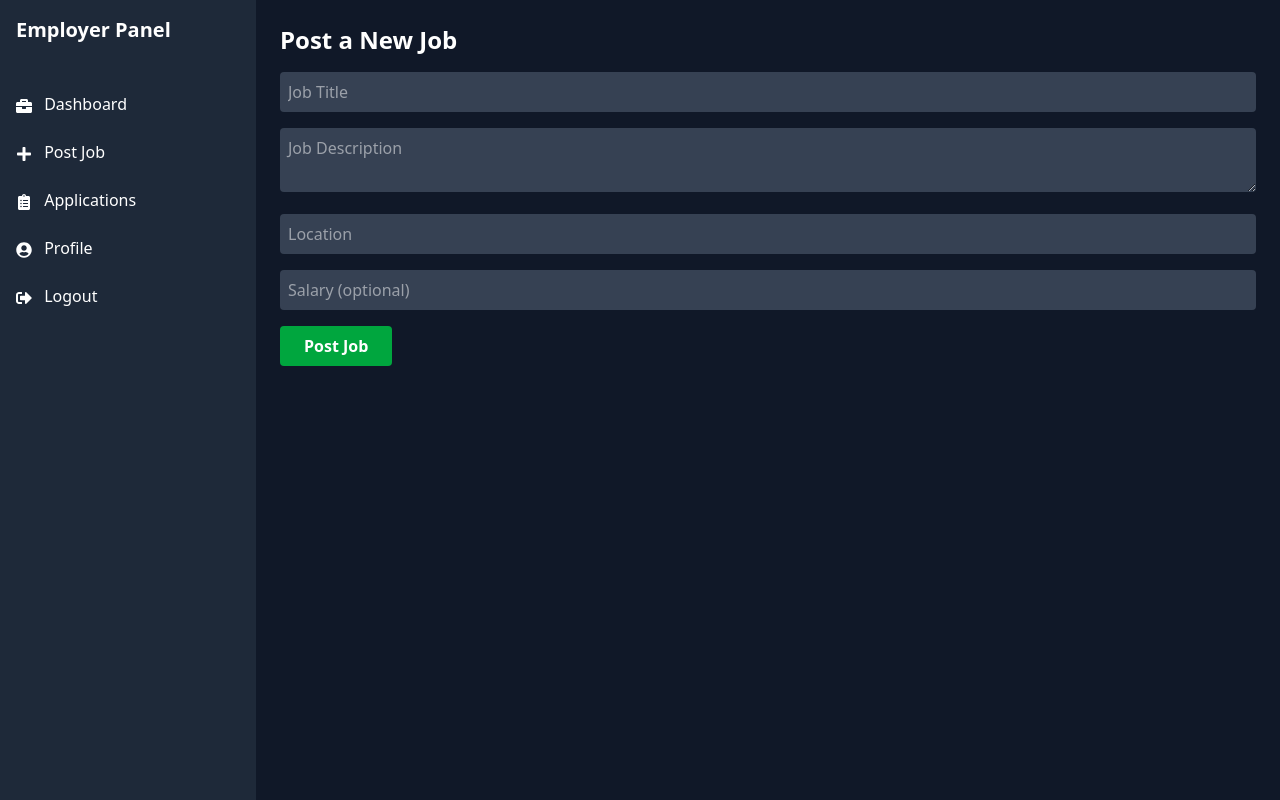
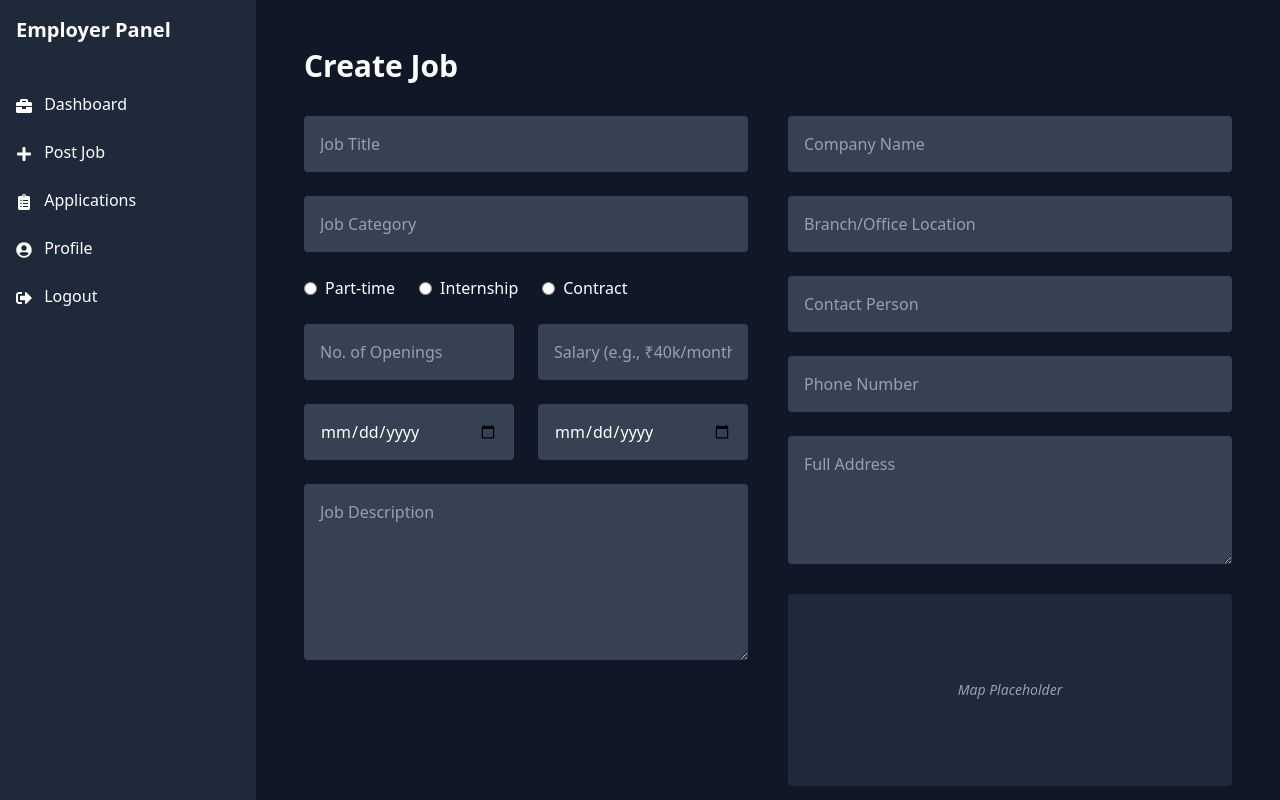
Before and after one commit to omkgupta1/Local-Part-Time-Job-Finder, a React (Vite) app: page /employer/dashboard in a window 1280 px wide. Both pictures are taken after a click on the button "Post Job". Shown: the top 800 px of the page. Built offline with nearby package versions, Linux system fonts and the light colour scheme.

Commit message:
aayush dashboard

```diff
--- a/src/EmployerHome.jsx
+++ b/src/EmployerHome.jsx
@@ -1,10 +1,172 @@
+// import React, { useState } from "react";
+// import { FaPlus, FaClipboardList, FaBriefcase, FaUserCircle, FaSignOutAlt } from "react-icons/fa";
+
+// const EmployerHome = () => {
+//   const [activeTab, setActiveTab] = useState("dashboard");
+
+//   // Dummy jobs and applications — replace with real API later
+//   const postedJobs = [
+//     { id: 1, title: "Frontend Developer", applicants: 5 },
+//     { id: 2, title: "Content Writer", applicants: 3 },
+//   ];
+
+//   const applications = [
+//     { id: 1, name: "Rahul Sharma", job: "Frontend Developer" },
+//     { id: 2, name: "Priya Verma", job: "Content Writer" },
+//   ];
+
+//   return (
+//     <div className="min-h-screen flex bg-gray-900 text-white">
+//       {/* Sidebar */}
+//       <div className="w-1/5 bg-gray-800 p-4 flex flex-col gap-6">
+//         <h2 className="text-xl font-bold mb-6">Employer Panel</h2>
+//         <button onClick={() => setActiveTab("dashboard")} className="text-left hover:text-blue-400">
+//           <FaBriefcase className="inline mr-2" /> Dashboard
+//         </button>
+//         <button onClick={() => setActiveTab("postJob")} className="text-left hover:text-blue-400">
+//           <FaPlus className="inline mr-2" /> Post Job
+//         </button>
+//         <button onClick={() => setActiveTab("applications")} className="text-left hover:text-blue-400">
+//           <FaClipboardList className="inline mr-2" /> Applications
+//         </button>
+//         <button onClick={() => setActiveTab("profile")} className="text-left hover:text-blue-400">
+//           <FaUserCircle className="inline mr-2" /> Profile
+//         </button>
+//         <button onClick={() => alert("Logout logic here")} className="text-left hover:text-red-400">
+//           <FaSignOutAlt className="inline mr-2" /> Logout
+//         </button>
+//       </div>
+
+//       {/* Main Content */}
+//       <div className="w-4/5 p-6 overflow-y-auto">
+//         {activeTab === "dashboard" && (
+//           <div>
+//             <h1 className="text-2xl font-bold mb-4">Welcome to Employer Dashboard</h1>
+//             <p className="text-gray-400 mb-6">Manage your jobs and see who has applied!</p>
+
+//             <h2 className="text-xl font-semibold mb-3">Your Posted Jobs</h2>
+//             <div className="space-y-4">
+//               {postedJobs.map((job) => (
+//                 <div key={job.id} className="bg-gray-800 p-4 rounded-xl">
+//                   <h3 className="text-lg font-semibold">{job.title}</h3>
+//                   <p className="text-gray-400">{job.applicants} applications received</p>
+//                 </div>
+//               ))}
+//             </div>
+//           </div>
+//         )}
+
+//         {activeTab === "postJob" && (
+//   <div className="w-full px-10 py-8">
+//     <h1 className="text-3xl font-bold mb-8">Create Job</h1>
+//     <form className="grid grid-cols-2 gap-10 text-white">
+//       {/* LEFT SIDE — Job Details */}
+//       <div className="space-y-6">
+//         <input type="text" placeholder="Job Title" className="w-full p-4 rounded bg-gray-700" />
+//         <input type="text" placeholder="Job Category" className="w-full p-4 rounded bg-gray-700" />
+
+//         <div className="flex gap-6">
+//           {["Part-time", "Internship", "Contract"].map((type) => (
+//             <label key={type} className="flex items-center gap-2">
+//               <input type="radio" name="employmentType" value={type} className="accent-blue-500" />
+//               {type}
+//             </label>
+//           ))}
+//         </div>
+
+//         <div className="grid grid-cols-2 gap-6">
+//           <input type="number" placeholder="No. of Openings" className="p-4 rounded bg-gray-700" />
+//           <input type="text" placeholder="Salary (e.g., ₹40k/month)" className="p-4 rounded bg-gray-700" />
+//         </div>
+
+//         <div className="grid grid-cols-2 gap-6">
+//           <input type="date" className="p-4 rounded bg-gray-700" placeholder="Start Date" />
+//           <input type="date" className="p-4 rounded bg-gray-700" placeholder="End Date" />
+//         </div>
+
+//         <textarea
+//           placeholder="Job Description"
+//           rows={6}
+//           className="w-full p-4 rounded bg-gray-700"
+//         />
+//       </div>
+
+//       {/* RIGHT SIDE — Employer Details */}
+//       <div className="space-y-6">
+//         <input type="text" placeholder="Company Name" className="w-full p-4 rounded bg-gray-700" />
+//         <input type="text" placeholder="Branch/Office Location" className="w-full p-4 rounded bg-gray-700" />
+//         <input type="text" placeholder="Contact Person" className="w-full p-4 rounded bg-gray-700" />
+//         <input type="tel" placeholder="Phone Number" className="w-full p-4 rounded bg-gray-700" />
+
+//         <textarea
+//           placeholder="Full Address"
+//           rows={4}
+//           className="w-full p-4 rounded bg-gray-700"
+//         />
+
+//         <div className="bg-gray-800 rounded h-48 flex items-center justify-center text-gray-400 text-sm italic">
+//           Map Placeholder
+//         </div>
+//       </div>
+
+//       {/* FULL WIDTH BUTTON */}
+//       <div className="col-span-2 flex justify-end mt-8">
+//         <button
+//           type="submit"
+//           onClick={(e) => {
+//             e.preventDefault();
+//             alert("Job posted (backend integration pending)");
+//           }}
+//           className="bg-green-600 hover:bg-green-700 px-8 py-3 rounded font-semibold"
+//         >
+//           Post Job
+//         </button>
+//       </div>
+//     </form>
+//   </div>
+// )}
+
+
+//         {activeTab === "applications" && (
+//           <div>
+//             <h1 className="text-2xl font-bold mb-4">Job Applications</h1>
+//             <div className="space-y-4">
+//               {applications.map((app) => (
+//                 <div key={app.id} className="bg-gray-800 p-4 rounded-xl">
+//                   <h3 className="text-lg font-semibold">{app.name}</h3>
+//                   <p className="text-gray-400">Applied for: {app.job}</p>
+//                 </div>
+//               ))}
+//             </div>
+//           </div>
+//         )}
+
+//         {activeTab === "profile" && (
+//           <div>
+//             <h1 className="text-2xl font-bold mb-4">Your Profile</h1>
+//             <p className="text-gray-400">Company: ABC Pvt Ltd</p>
+//             <p className="text-gray-400">Industry: IT</p>
+//             <p className="text-gray-400 mt-2 italic">Profile editing coming soon...</p>
+//           </div>
+//         )}
+//       </div>
+//     </div>
+//   );
+// };
+
+// export default EmployerHome;
 import React, { useState } from "react";
-import { FaPlus, FaClipboardList, FaBriefcase, FaUserCircle, FaSignOutAlt } from "react-icons/fa";
+import {
+  FaPlus,
+  FaClipboardList,
+  FaBriefcase,
+  FaUserCircle,
+  FaSignOutAlt,
+} from "react-icons/fa";
 
 const EmployerHome = () => {
   const [activeTab, setActiveTab] = useState("dashboard");
 
-  // Dummy jobs and applications — replace with real API later
   const postedJobs = [
     { id: 1, title: "Frontend Developer", applicants: 5 },
     { id: 2, title: "Content Writer", applicants: 3 },
@@ -38,14 +200,15 @@ const EmployerHome = () => {
       </div>
 
       {/* Main Content */}
-      <div className="w-4/5 p-6 overflow-y-auto">
+      <div className="w-4/5 p-8 overflow-y-auto">
+        {/* Dashboard Section */}
         {activeTab === "dashboard" && (
           <div>
-            <h1 className="text-2xl font-bold mb-4">Welcome to Employer Dashboard</h1>
+            <h1 className="text-3xl font-bold mb-6">Welcome to Employer Dashboard</h1>
             <p className="text-gray-400 mb-6">Manage your jobs and see who has applied!</p>
 
-            <h2 className="text-xl font-semibold mb-3">Your Posted Jobs</h2>
-            <div className="space-y-4">
+            <h2 className="text-xl font-semibold mb-4">Your Posted Jobs</h2>
+            <div className="grid grid-cols-2 gap-6">
               {postedJobs.map((job) => (
                 <div key={job.id} className="bg-gray-800 p-4 rounded-xl">
                   <h3 className="text-lg font-semibold">{job.title}</h3>
@@ -56,43 +219,78 @@ const EmployerHome = () => {
           </div>
         )}
 
+        {/* Post Job Section */}
         {activeTab === "postJob" && (
-          <div>
-            <h1 className="text-2xl font-bold mb-4">Post a New Job</h1>
-            <form className="space-y-4">
-              <input
-                type="text"
-                placeholder="Job Title"
-                className="w-full p-2 rounded bg-gray-700 text-white"
-              />
+          <div className="w-full px-4 py-4">
+            <h1 className="text-3xl font-bold mb-8">Create Job</h1>
+            <form className="grid grid-cols-2 gap-10 text-white">
+              {/* Left Side */}
+              <div className="space-y-6">
+                <input type="text" placeholder="Job Title" className="w-full p-4 rounded bg-gray-700" />
+                <input type="text" placeholder="Job Category" className="w-full p-4 rounded bg-gray-700" />
+
+                <div className="flex gap-6">
+                  {["Part-time", "Internship", "Contract"].map((type) => (
+                    <label key={type} className="flex items-center gap-2">
+                      <input type="radio" name="employmentType" value={type} className="accent-blue-500" />
+                      {type}
+                    </label>
+                  ))}
+                </div>
+
+                <div className="grid grid-cols-2 gap-6">
+                  <input type="number" placeholder="No. of Openings" className="p-4 rounded bg-gray-700" />
+                  <input type="text" placeholder="Salary (e.g., ₹40k/month)" className="p-4 rounded bg-gray-700" />
+                </div>
+
+                <div className="grid grid-cols-2 gap-6">
+                  <input type="date" className="p-4 rounded bg-gray-700" />
+                  <input type="date" className="p-4 rounded bg-gray-700" />
+                </div>
+
                 <textarea
                   placeholder="Job Description"
-                className="w-full p-2 rounded bg-gray-700 text-white"
+                  rows={6}
+                  className="w-full p-4 rounded bg-gray-700"
                 />
-              <input
-                type="text"
-                placeholder="Location"
-                className="w-full p-2 rounded bg-gray-700 text-white"
+              </div>
+
+              {/* Right Side */}
+              <div className="space-y-6">
+                <input type="text" placeholder="Company Name" className="w-full p-4 rounded bg-gray-700" />
+                <input type="text" placeholder="Branch/Office Location" className="w-full p-4 rounded bg-gray-700" />
+                <input type="text" placeholder="Contact Person" className="w-full p-4 rounded bg-gray-700" />
+                <input type="tel" placeholder="Phone Number" className="w-full p-4 rounded bg-gray-700" />
+
+                <textarea
+                  placeholder="Full Address"
+                  rows={4}
+                  className="w-full p-4 rounded bg-gray-700"
                 />
-              <input
-                type="number"
-                placeholder="Salary (optional)"
-                className="w-full p-2 rounded bg-gray-700 text-white"
-              />
+
+                <div className="bg-gray-800 rounded h-48 flex items-center justify-center text-gray-400 text-sm italic">
+                  Map Placeholder
+                </div>
+              </div>
+
+              {/* Submit Button */}
+              <div className="col-span-2 flex justify-end mt-8">
                 <button
                   type="submit"
                   onClick={(e) => {
                     e.preventDefault();
                     alert("Job posted (backend integration pending)");
                   }}
-                className="bg-green-600 hover:bg-green-700 px-6 py-2 rounded font-semibold"
+                  className="bg-green-600 hover:bg-green-700 px-8 py-3 rounded font-semibold"
                 >
                   Post Job
                 </button>
+              </div>
             </form>
           </div>
         )}
 
+        {/* Applications Section */}
         {activeTab === "applications" && (
           <div>
             <h1 className="text-2xl font-bold mb-4">Job Applications</h1>
@@ -107,6 +305,7 @@ const EmployerHome = () => {
           </div>
         )}
 
+        {/* Profile Section */}
         {activeTab === "profile" && (
           <div>
             <h1 className="text-2xl font-bold mb-4">Your Profile</h1>
```
Lines whose indentation alone changed are shown as unchanged.
